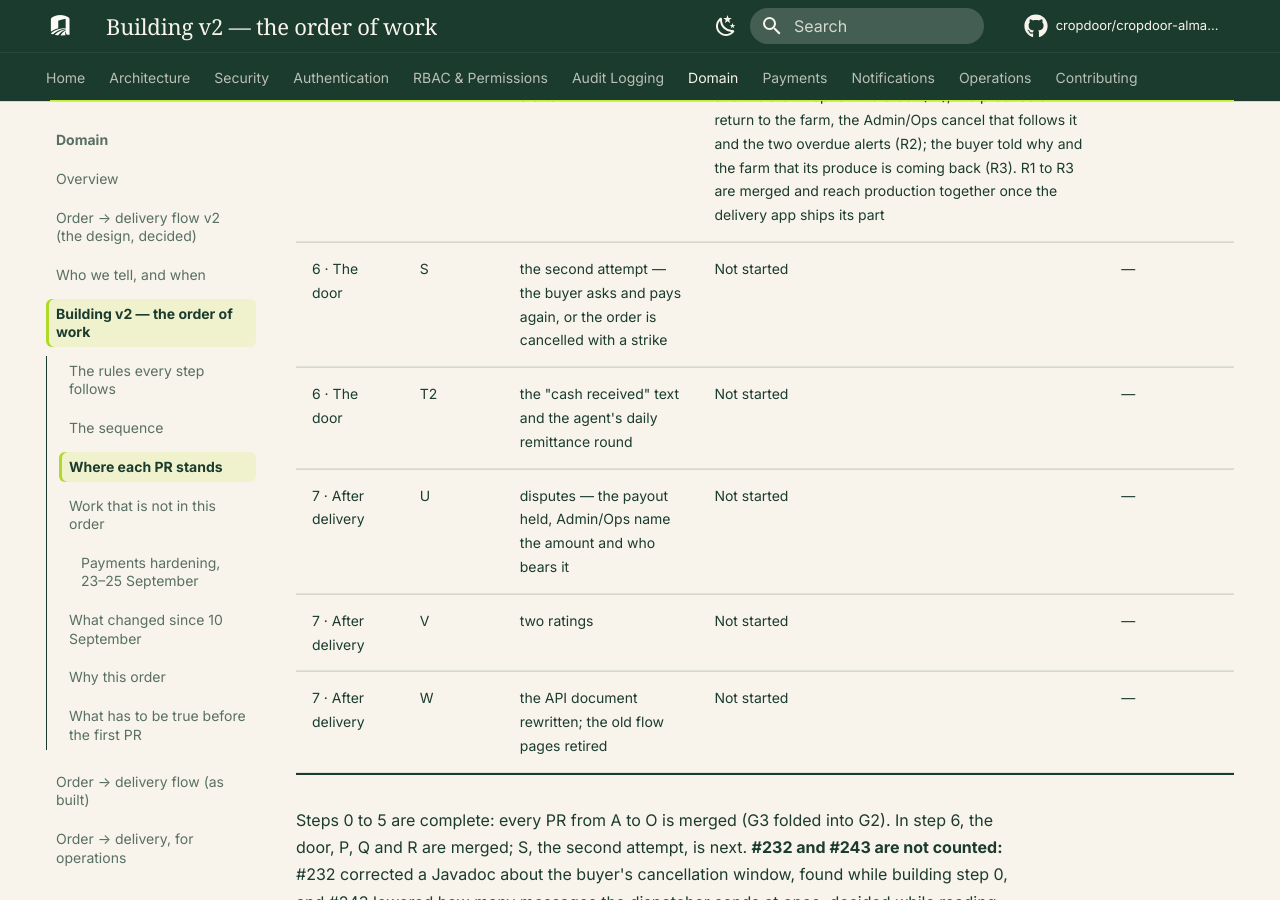
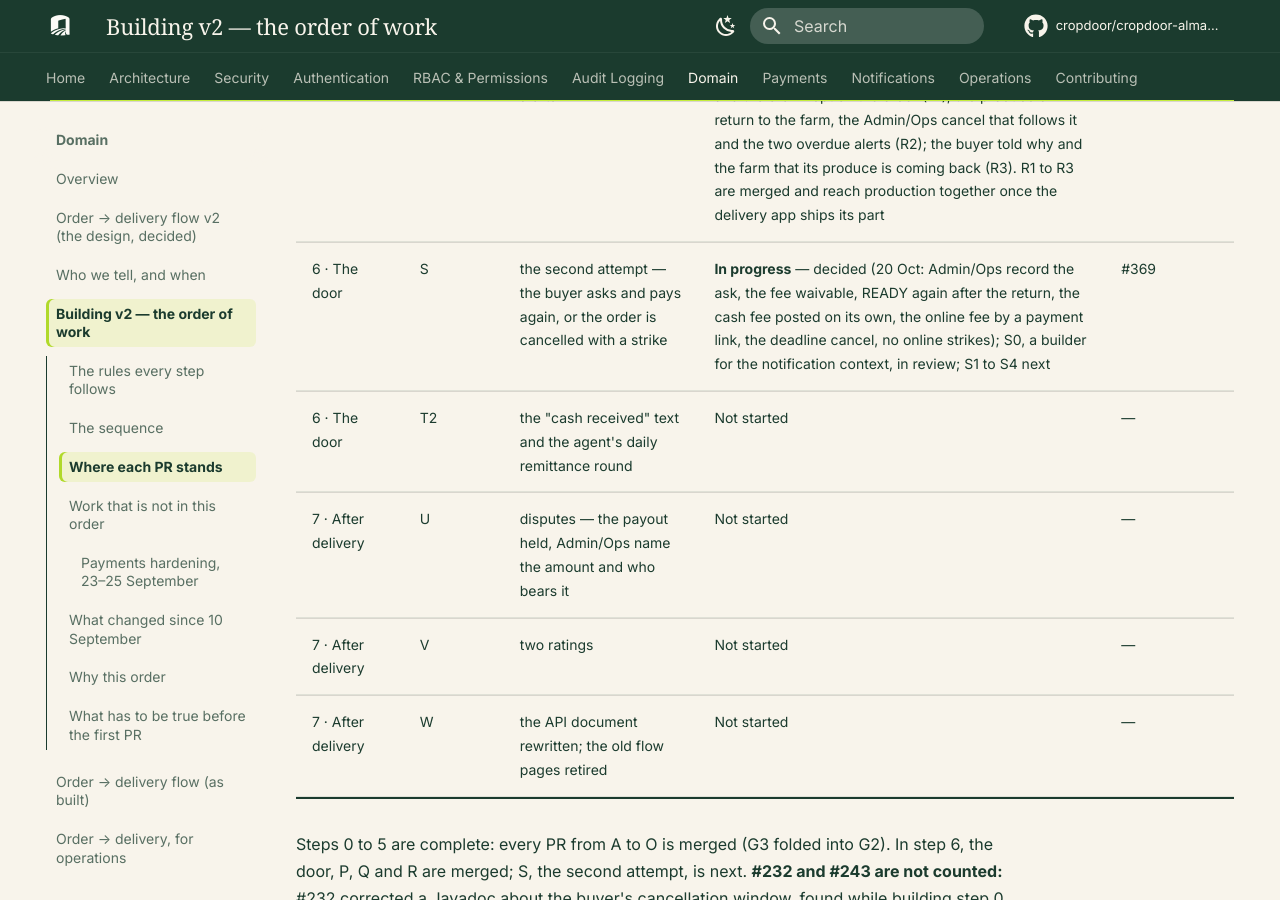
Before and after one commit to cropdoor/cropdoor-almanac, an MkDocs documentation site: the page built from docs/domain/order-delivery-flow-v2-build-order.md, in a window 1280 px wide and 900 px high, scrolled down 8695 px. Built offline with MkDocs 1.6.1 and Material for MkDocs 9.7.7, drawn with Linux system fonts in a browser that asks for light colours; some web fonts are replaced; comment, search, counter and statistics services are not loaded.

Commit message:
build order: S in progress, S0 in review (#369)

```diff
--- a/docs/domain/order-delivery-flow-v2-build-order.md
+++ b/docs/domain/order-delivery-flow-v2-build-order.md
@@ -79,7 +79,7 @@ The one place that says what is finished. A PR is **Done** only once it is merge
 | 6 · The door | P | the handoff code — sent at placement, verified at the door with no signal | **Done** — the code sent at placement and checked online at the door on every order, with try limits, resend, "buyer has no code" and the Admin/Ops list; the no-signal door waits for the mobile apps (CTO, 17 Oct) | #364 |
 | 6 · The door | Q | the delivery photo, required | **Done** — 1–3 photos of the produce required at the door, stored in the private evidence bucket, shown to Admin/Ops and to the Buyer once delivered | #365 |
 | 6 · The door | R | DELIVERY FAILED, the return to the farm, the alerts | **Done** — the delivery agent's DELIVERY FAILED at the door with a reason, a note and photos, no money moved and the crew kept on the order (R1); the produce's return to the farm, the Admin/Ops cancel that follows it and the two overdue alerts (R2); the buyer told why and the farm that its produce is coming back (R3). R1 to R3 are merged and reach production together once the delivery app ships its part | #366, #367, #368 |
-| 6 · The door | S | the second attempt — the buyer asks and pays again, or the order is cancelled with a strike | Not started | — |
+| 6 · The door | S | the second attempt — the buyer asks and pays again, or the order is cancelled with a strike | **In progress** — decided (20 Oct: Admin/Ops record the ask, the fee waivable, READY again after the return, the cash fee posted on its own, the online fee by a payment link, the deadline cancel, no online strikes); S0, a builder for the notification context, in review; S1 to S4 next | #369 |
 | 6 · The door | T2 | the "cash received" text and the agent's daily remittance round | Not started | — |
 | 7 · After delivery | U | disputes — the payout held, Admin/Ops name the amount and who bears it | Not started | — |
 | 7 · After delivery | V | two ratings | Not started | — |
```
